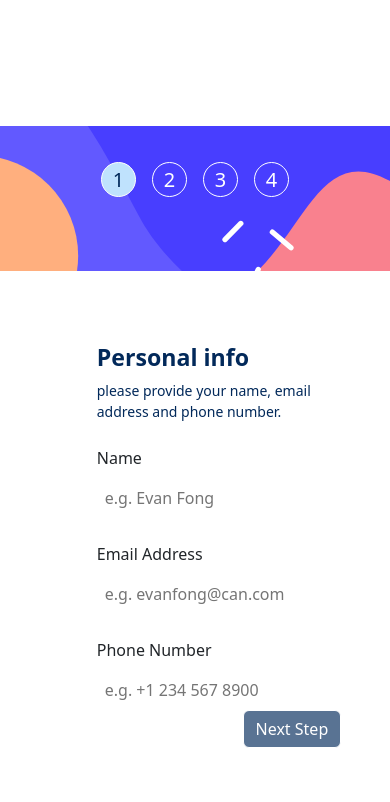
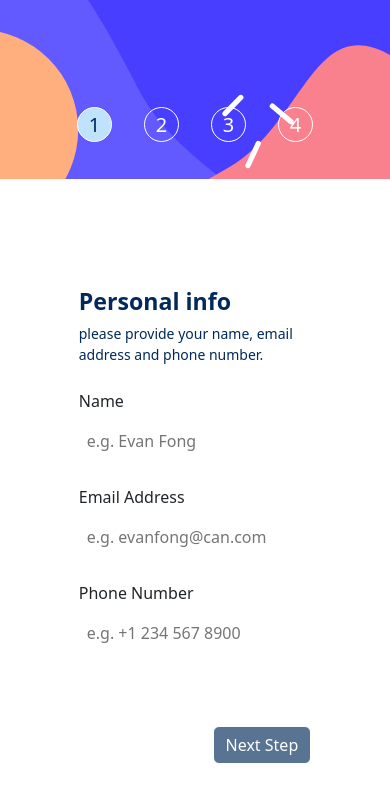
Before and after one commit to PrivDDOS/Angular-form, an Angular app: page / in a window 390 px wide. Shown: the top 802 px of the page. Built offline with nearby package versions, Linux system fonts and the light colour scheme.

Commit message:
added responsive style too the form

```diff
--- a/src/app/app.html
+++ b/src/app/app.html
@@ -1,6 +1,6 @@
-<div class="w-100 vh-100 d-flex justify-content-center align-items-center">
+<div class="w-100 vh-100 d-md-flex justify-content-md-center align-items-md-center">
   <div
-    class="screen-width vh-100 d-flex justify-content-center align-items-center flex-md-row flex-column py-5"
+    class="screen-width vh-100 d-flex justify-content-center align-items-center flex-md-row flex-column py-md-5 position-relative"
   >
     <div class="container-left banner-width banner-height">
       <div class="image-container position-relative banner-height">
@@ -68,7 +68,7 @@
       </div>
     </div>
 
-    <div class="container-right w-75 h-100 py-5 ps-5">
+    <div class="container-right mobile-form w-75 desktop-height mobile-height py-md-5 ps-md-5 position-inherit">
       <form #clientForm="ngForm" (ngSubmit)="onSubmit(clientForm)" class="h-100">
         <div *ngIf="formStep === 1" class="h-100 d-flex justify-content-center flex-column">
           <div class="pb-2">
--- a/src/styles.scss
+++ b/src/styles.scss
@@ -55,10 +55,7 @@
 }
 
 .text-overlay {
-  position: absolute;
-  top: 20px; /* Adjust as needed */
-  left: 20px; /* Adjust as needed */
-  padding: 0 0 0 2rem;
+  gap: 2rem !important;
 }
 
 .h6 {
@@ -85,6 +82,10 @@
   height: 160px;
 }
 
+.desktop-height {
+  height: 100% !important;
+}
+
 .plan-hover {
   cursor: pointer;
 }
@@ -93,6 +94,7 @@
   border: 1px solid var(--purple-600);
   border-radius: 8px;
 }
+
 
 .form-switch .form-check-input {
   width: 4em !important;
@@ -144,11 +146,30 @@
   }
 
   .banner-height {
-    height: 90% !important;
+    height: 40vh !important;
   }
 
   .img-custom {
     width: 100%;
-    height: 150%;
+  }
+
+  .text-overlay:nth-of-type(1) {
+    top: -2.5rem !important;
+  }
+
+  .position-inherit {
+    position: inherit !important;
+  }
+
+  .mobile-form {
+    top: -5rem !important;
+    z-index: 9999;
+    background-color: white;
+    padding: 30px 30px 0 30px;
+    border-radius: 10px;
+  }
+
+  .mobile-height {
+    height: 70vh !important;
   }
 }
```
